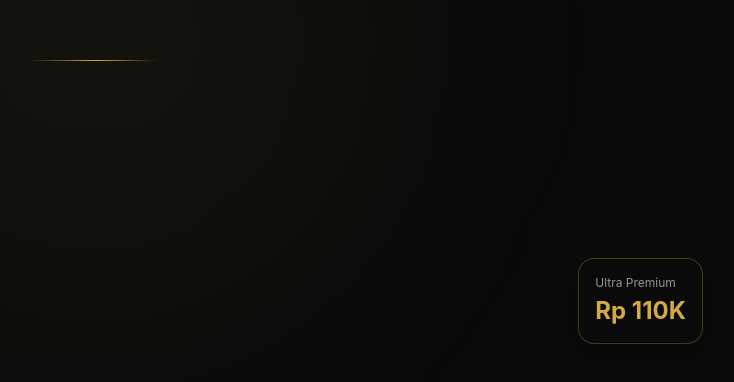
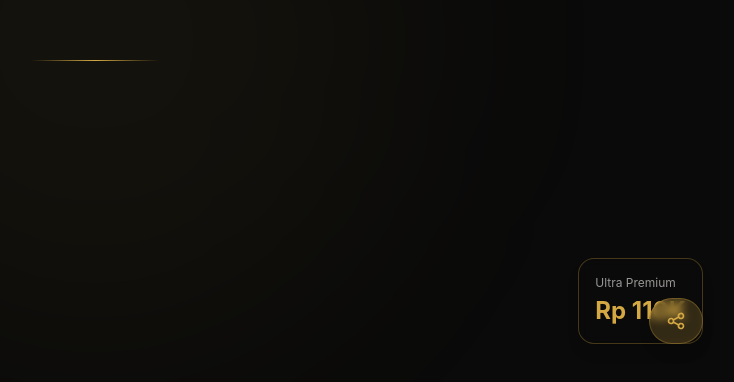
Before and after one commit to everletter-x/ultra-02-signature-memory, a Next.js app: page / in a window 1280 px wide. Shown: the part 360-742 px from the top of the page, without its empty margins (545-1279 px from the left). Built offline with nearby package versions, Linux system fonts and the light colour scheme.

Commit message:
Add share button (Web Share API)

```diff
--- a/pages/index.tsx
+++ b/pages/index.tsx
@@ -429,6 +429,28 @@
           <p className="text-2xl font-bold text-gold-accent">Rp 110K</p>
         </div>
 
+        {/* Share Button */}
+        <button
+          onClick={() => {
+            if (navigator.share) {
+              navigator.share({
+                title: 'EverLetter - Signature Memory',
+                text: 'Lihat hadiah digital indah ini!',
+                url: window.location.href,
+              });
+            } else {
+              navigator.clipboard.writeText(window.location.href);
+              alert('Link disalin ke clipboard!');
+            }
+          }}
+          className="fixed bottom-24 right-8 z-50 bg-gold-accent/20 backdrop-blur-sm text-gold-accent px-4 py-3 rounded-full shadow-lg hover:bg-gold-accent/30 transition-colors flex items-center gap-2 border border-gold-accent/30"
+          aria-label="Bagikan"
+        >
+          <svg className="w-5 h-5" fill="none" stroke="currentColor" viewBox="0 0 24 24">
+            <path strokeLinecap="round" strokeLinejoin="round" strokeWidth={2} d="M8.684 13.342C8.886 12.938 9 12.482 9 12c0-.482-.114-.938-.316-1.342m0 2.684a3 3 0 110-2.684m0 2.684l6.632 3.316m-6.632-6l6.632-3.316m0 0a3 3 0 105.367-2.684 3 3 0 00-5.367 2.684zm0 9.316a3 3 0 105.368 2.684 3 3 0 00-5.368-2.684z" />
+          </svg>
+        </button>
+
         {/* Music Button */}
         {config.music && (
           <motion.button
```
